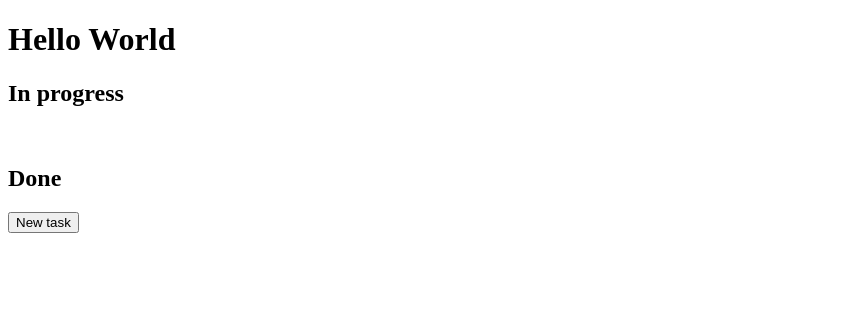
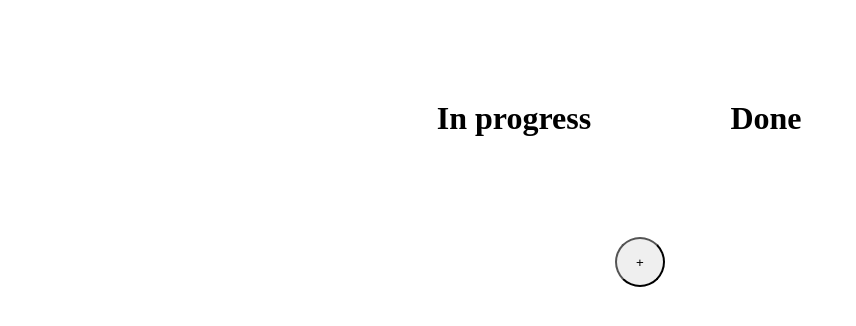
Before and after one commit to vadim-dmitriev/to-do-list, a Django app: page / in a window 1280 px wide. Shown: the top 326 px of the page, without its empty margins (0-856 px from the left). Run offline with Django 3.2, Linux system fonts and the light colour scheme; the visitor is signed in with stand-in values (Sample User, id 1); data that the repository does not hold is empty.

Commit message:
Начал работать со стилями

```diff
--- a/toDoList/static/css/styles.css
+++ b/toDoList/static/css/styles.css
@@ -1,11 +1,60 @@
+* {
+    /* border: 1px solid black; */
+    margin: 0;
+    padding: 0;
+}
+
+h1 {
+    text-align: center;
+}
+
+.app {
+    margin: 0 auto;
+    width: 55%;
+}
+
+.app > button {
+    border-radius: 25px;
+    display: block;
+    margin: 0 auto;
+    width: 50px;
+    height: 50px;
+}
+
+.tasks-desk {
+    display: flex;
+    padding: 100px;
+    margin: 0px auto;
+
+}
+
+.tasks-col {
+    width: 50%;
+    height: 20%;
+    min-height: 20%;
+    margin: 0 20px auto;
+}
+
+.task-item {
+    background-color: burlywood;
+    border-radius: 5px 5px 35px 5px ;
+    width: 100%;
+    margin: 20px auto;
+}
+
 .new-task-form {
     position: absolute;
-    width: 600px;
-    height: 340px;
-    background-color: grey;
-    z-index:1002;
-    position: relative;
+    top: 0px;
+    left: 0px;
+    right: 0px;
+    bottom: 0px;
+    width: 30%;
+    height: 30%;
+    background-color: gainsboro;
+    z-index:1;
     margin: 10% auto;
+    border-radius: 5px 5px 35px 5px;
+    align-content: center;
 }
 
 .hidden {
--- a/toDoList/static/js/script.js
+++ b/toDoList/static/js/script.js
@@ -8,13 +8,12 @@ Vue.component('to-do-list-item', {
 		}
 	},
 	template: `
-	<li>
-		<div>
-			{{ task.id }} {{ task.title }} {{ task.description }} {{ task.done }}
-			<button v-on:click="deleteTask(task.id)">Delete</button>
-			<button v-on:click="moveTask(task.id)">{{ moveBtnTitle }}</button>
-		</div>
-	</li>
+	<div class="task-item">
+		<h2>{{ task.title }}</h2>
+		<h4>{{ task.description }}</h4>
+		<button v-on:click="deleteTask(task.id)">Delete</button>
+		<button v-on:click="moveTask(task.id)">{{ moveBtnTitle }}</button>
+	</div>
 	`,
 	methods: {
 		deleteTask: function (id) {
@@ -43,38 +42,28 @@ Vue.component('to-do-list-item', {
 Vue.component('to-do-list', {
 	props: ['tasks'],
 	data: function() {
-		return {
-			isHidden: true,
-			newTaskTitle: "",
-			newTaskDescription: "",
-		}
+		return {}
 	},
 	template: `
-	<div>
-		<h2>In progress</h2>
-		<ul>
+	<div class="tasks-desk">
+
+		<div class="tasks-col">
+			<h1>In progress</h1>
 			<to-do-list-item v-on:delete-task="deleteTask(task.id)"
 							 v-on:new-task="newTask()"
 							 v-for="task in tasks"
 							 v-if="task.done == false"
 							 v-bind:task="task">
 			</to-do-list-item>
-		</ul>
-		<br>
-		<h2>Done</h2>
-		<ul>
+		</div>
+
+		<div class="tasks-col">
+			<h1>Done</h1>
 			<to-do-list-item v-on:delete-task="deleteTask(task.id)"
 							 v-for="task in tasks"
 							 v-if="task.done == true"
 							 v-bind:task="task">
 			</to-do-list-item>
-		</ul>
-		<button v-on:click="isHidden = !isHidden">New task</button>
-		<div class="new-task-form" v-bind:class="{hidden: isHidden}">
-			<input v-model="newTaskTitle" placeholder="Title"></input>
-			<input v-model="newTaskDescription" placeholder="Description"></input>
-			<button v-on:click="isHidden = !isHidden; newTaskDescription=''; newTaskTitle=''">x</button>
-			<button v-on:click="saveNewTask()">Save</button>
 		</div>
 	</div>
 	`,
@@ -82,6 +71,42 @@ Vue.component('to-do-list', {
 		deleteTask: function (id) {
 			this.tasks.splice(this.tasks.findIndex(task => task.id === id), 1);
 		},
+	}
+});
+
+new Vue({
+	el: "#app",
+	template: `
+	<div class="app">
+		<to-do-list v-bind:tasks="tasks"></to-do-list>
+		<button class="btn" v-on:click="isHidden = !isHidden">+</button>
+		<div class="new-task-form" v-bind:class="{hidden: isHidden}">
+			<input v-model="newTaskTitle" placeholder="Title"></input>
+			<br>
+			<input v-model="newTaskDescription" placeholder="Description"></input>
+			<br>
+			<button v-on:click="isHidden = !isHidden; newTaskDescription=''; newTaskTitle=''">x</button>
+			<button v-on:click="saveNewTask()">Save</button>
+		</div>
+	</div>
+	`,
+	data: {
+		tasks: [],
+		isHidden: true,
+		newTaskTitle: "",
+		newTaskDescription: "",
+	},
+	created: function () {
+		fetch('/api/tasks/', {
+			method: "GET",
+			headers: { "X-CSRFToken": getCookie('csrftoken'), "Content-Type": "application/json" },
+		}).then(Response => {
+			Response.json().then(ResponseObj =>{
+				this.tasks = ResponseObj["tasks"];
+			});
+		})
+	},
+	methods: {
 		saveNewTask: function () {
 			fetch("/api/tasks/", {
 				method: "POST",
@@ -110,29 +135,6 @@ Vue.component('to-do-list', {
 	},
 });
 
-new Vue({
-	el: "#app",
-	template: `
-	<div>
-		<h1>Hello World</h1>
-		<to-do-list v-bind:tasks="tasks"/>
-	</div>
-	`,
-	data: {
-		tasks: [],
-	},
-	created: function () {
-		fetch('/api/tasks/', {
-			method: "GET",
-			headers: { "X-CSRFToken": getCookie('csrftoken'), "Content-Type": "application/json" },
-		}).then(Response => {
-			Response.json().then(ResponseObj =>{
-				this.tasks = ResponseObj["tasks"];
-			});
-		})
-	},
-});
-
 function getCookie(name) {
     var cookieValue = null;
     if (document.cookie && document.cookie !== '') {
```
